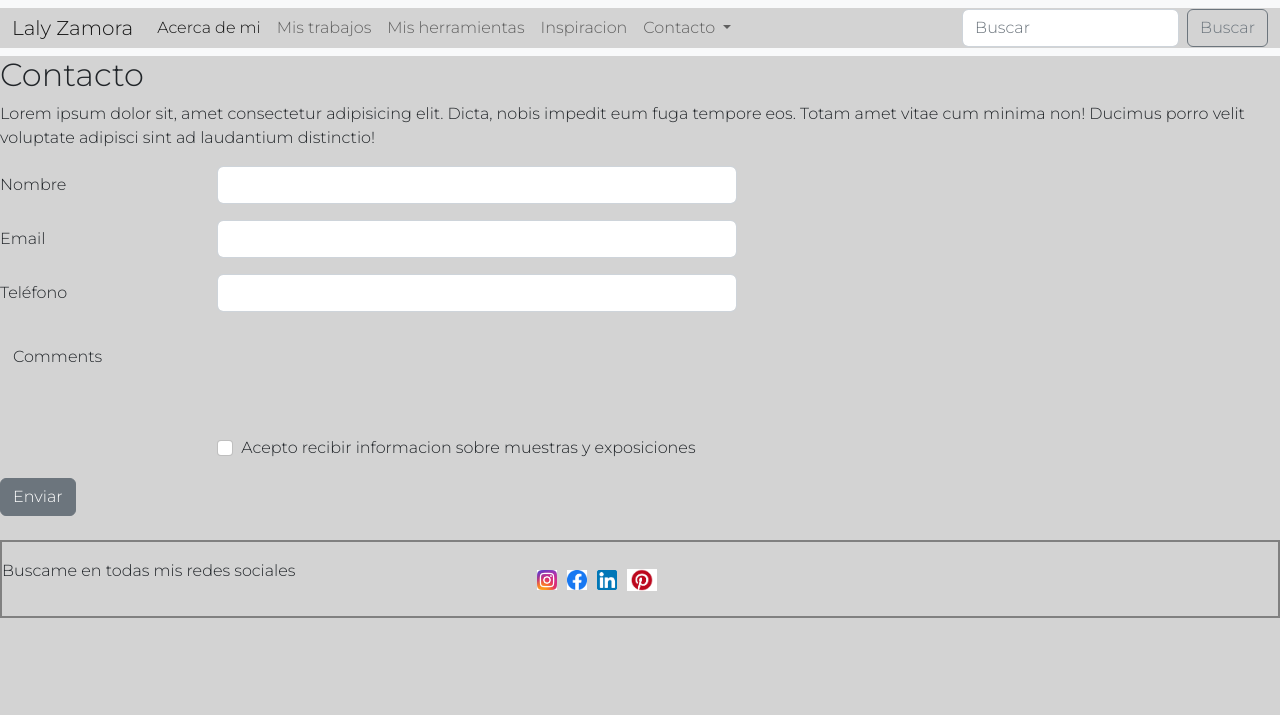
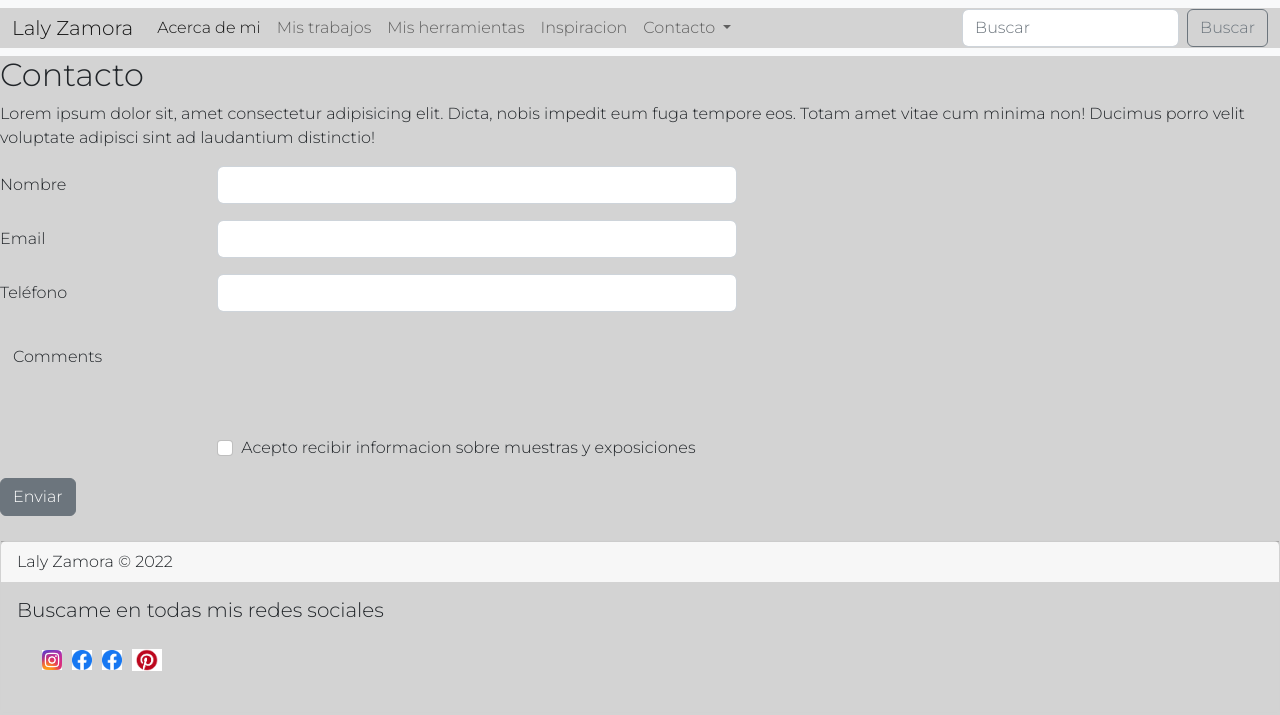
Before and after one commit to juanpablozmr/portfolio, a plain HTML site: page pages/contacto.html in a window 1280 px wide. Drawn offline with nearby package versions, Linux system fonts and the light colour scheme.

Commit message:
segunda entrega de TP

```diff
--- a/css/portfolio.css
+++ b/css/portfolio.css
@@ -17,12 +17,16 @@
     width: 99%;
     background: linear-gradient(to right, grey , white);
 }
+.navbar-brand:hover {
+font-weight: bolder;
+}
+.nav-item:hover {
+    font-weight: bolder;
 
+}
 .header__logo {
     content: icon;
     padding: 5px;
-
-
 
 }
 
--- a/pages/contacto.html
+++ b/pages/contacto.html
@@ -111,18 +111,26 @@
 
     </main>
 
-    <footer class="footer">
-        <div class="footer__parrafo">
-            <p> Buscame en todas mis redes sociales</p>
+    <footer id="footer">
+        <div class="card">
+            <div class="card-footer">
+                Laly Zamora © 2022
             </div>
+            <div class="card-body">
+                <h5 class="card-title">Buscame en todas mis redes sociales</h5>
+
                 <ul class="footer__lista">
-            <li><a href="https://www.instagram.com"><img src="../img/instagram.jpeg" alt="instagram" width="20"></a>
+                    <li><a href="https://www.instagram.com"><img src="../img/instagram.jpeg" alt="instagram"
+                                width="20"></a>
                     </li>
                     <li><a href="https://facebook.com"><img src="../img/facebook.png" alt="facebook" width="20"></a></li>
-            <li><a href="https://www.linkedin.com"><img src="../img/linkedin.png" alt="linkedin" width="20"></a></li>
-            <li><a href="https://www.pinterest.com"><img src="../img/pinterest.jpeg" alt="instagram" width="30"></a>
+                    <li><a href="https://www.linkedin.com"><img src="../img/facebook.png" alt="facebook" width="20"></a>
+                    </li>
+                    <li><a href="https://www.pinterest.com"><img src="../img/pinterest.jpeg" alt="pinterest"
+                                width="30"></a>
                     </li>
                 </ul>
+            </div>
 
     </footer>
     <!-- JavaScript Bundle with Popper -->
```
Also changed, not shown: index.html (+10 -5 lines), pages/acerca-de-mi.html (+15 -7 lines), pages/inspiracion.html (+14 -6 lines), pages/mis-herramientas.html (+14 -6 lines), pages/mis-trabajos.html (+14 -6 lines). Lines whose indentation alone changed are shown as unchanged.
